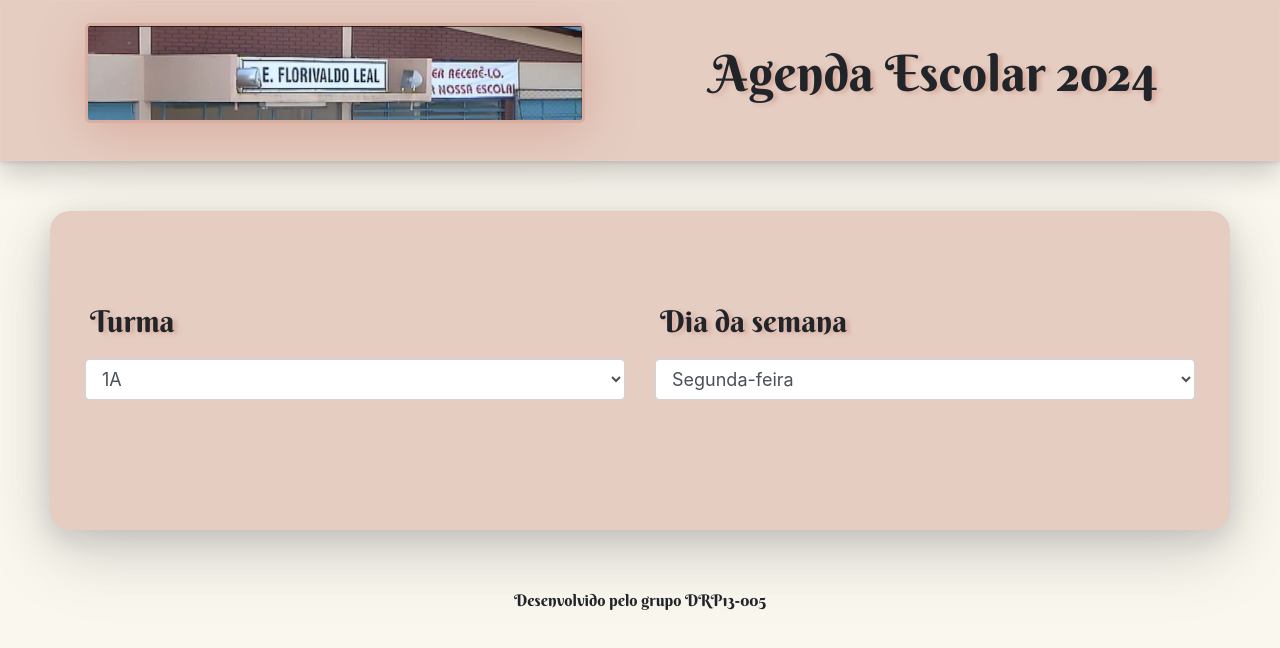
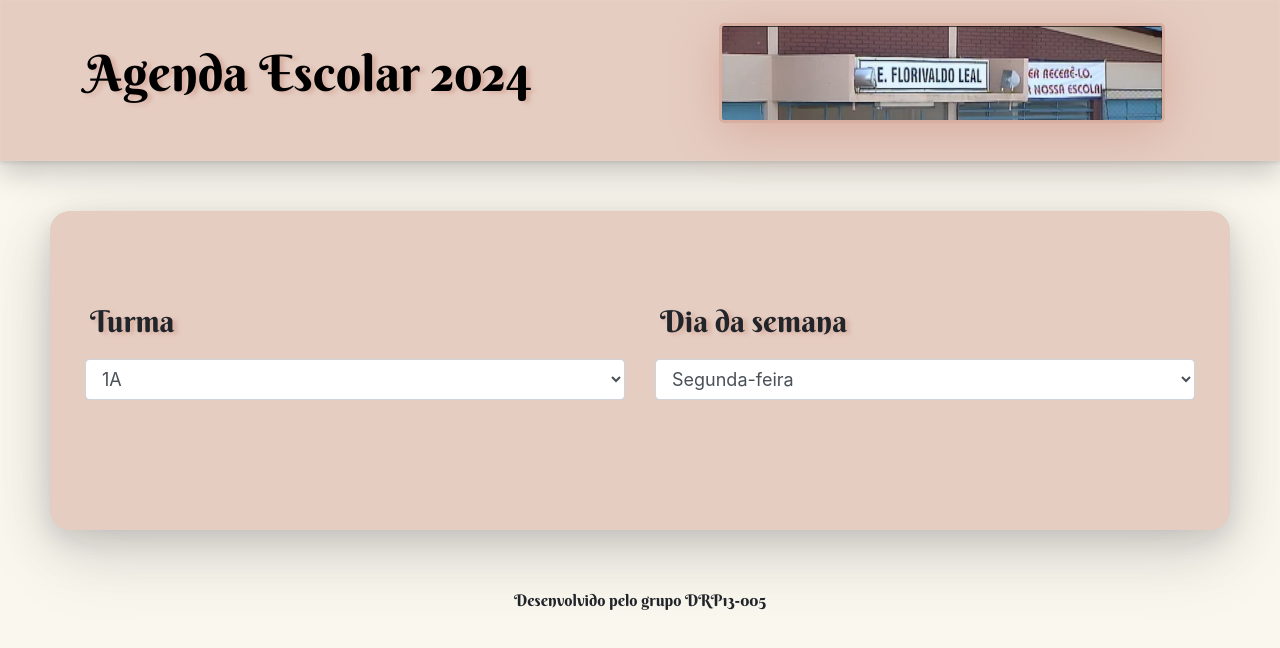
Before and after one commit to barbssx/projeto-integrador-I-univesp-agenda-escolar, a website: page index.html in a window 1280 px wide. Drawn offline with nearby package versions, Linux system fonts and the light colour scheme; no server answers; a web font is replaced by a local one.

Commit message:
Adicionando responsividade inicial para outros dispositivos

```diff
--- a/index.html
+++ b/index.html
@@ -4,6 +4,11 @@
   <meta charset="UTF-8">
   <meta name="viewport" content="width=device-width, initial-scale=1.0">
   <title>Agenda Escolar 2024</title>
+
+
+
+  <link rel="icon" type="image/x-icon" href="public\icon\books.png">
+
 
   <!-- Bootstrap CSS -->
   <link href="https://stackpath.bootstrapcdn.com/bootstrap/4.5.2/css/bootstrap.min.css" rel="stylesheet">
@@ -25,17 +30,17 @@
 <body style="background-color: #faf7ef;">
   <header class="navbar navbar-dark " id="header-css">
     <div class="container">
-      <div class="row justify-content-between align-items-center w-100">
+      <div class="row justify-content-between align-items-center w-100" id="header-div">
         <div class="col-auto">
-          <img id="img-escola" src="public/img/ee_florivaldo_leal.png" alt="Faxada da escola" style="width: 500px; height: 100px;">
+          <h1 class="text-brown">Agenda Escolar 2024</h1>
         </div>
         <div class="col-auto">
-          <h1 class="text-brown">Agenda Escolar 2024</h1>
+          <img id="img-escola" src="public/img/ee_florivaldo_leal.png" alt="Faixada da escola" style="width: 500px; height: 100px;">
         </div>
       </div>
     </div>
   </header>
-  <main>
+  <main warning>
     <div class="container mt-5">
       <div class="row">
         <div class="col-md-6">
--- a/public/css/style.css
+++ b/public/css/style.css
@@ -9,8 +9,6 @@ h1 {
   font-family: var(--fonte-principal);
   text-shadow: 4px 2px 4px var(--cor-secundaria);
   font-size: 50px;
-  margin: 8px;
-  text-align: end;
 
 }
 
@@ -88,3 +86,48 @@ footer {
   margin: 8px;
   font-family: var(--fonte-principal);
 }
+
+
+@media only screen and (max-width: 1024px) {
+  h1 {
+    font-size: auto;
+  }
+
+  #img-escola {
+    min-width: fit-content;
+  }
+
+}
+
+@media only screen and (min-width: 700px) {
+  header {
+      background-color: #333;
+      color: #fff;
+      text-align: center;
+  }
+
+   h1 {
+      position: relative;
+      margin: 0;
+      color: black;
+  }
+
+  table {
+    position: relative;
+    width: fit-content;
+  }
+
+  main {
+    min-width: fit-content;
+  }
+
+  #img-escola {
+    max-width: fit-content;
+  }
+
+  #header-div {
+  min-width: auto;
+  }
+
+
+  }
```
Also changed, not shown: public/icon/books.png (added).
